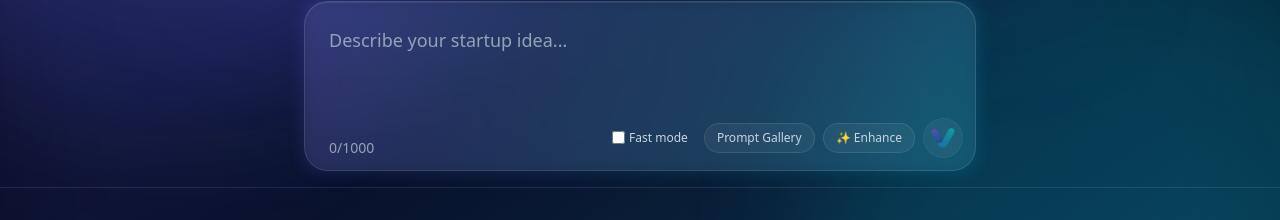
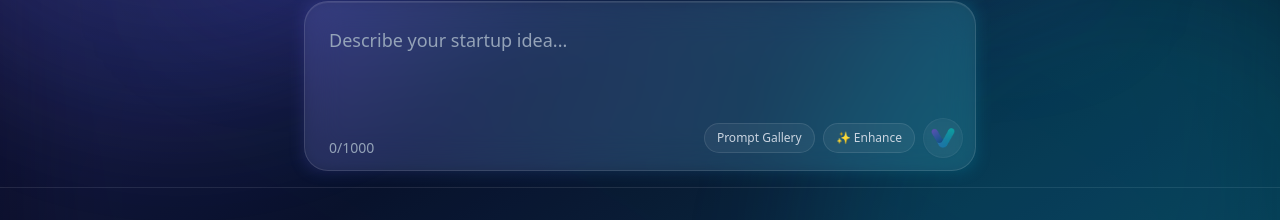
Before and after one commit to kptbarbarossa/validationly, a React (Vite) app: page / in a window 1280 px wide. Shown: the part 377-597 px from the top of the page. Built offline with nearby package versions, Linux system fonts and the light colour scheme; no server answers.

Commit message:
chore(ui): remove Fast mode toggle and param from HomePage

```diff
--- a/src/pages/HomePage.tsx
+++ b/src/pages/HomePage.tsx
@@ -76,7 +76,6 @@ const HomePage: React.FC = () => {
     };
 
     const [isSubmitting, setIsSubmitting] = useState(false);
-    const [fastMode, setFastMode] = useState(false);
 
     const triggerValidation = async () => {
         if (isSubmitting) return;
@@ -108,7 +107,7 @@ const HomePage: React.FC = () => {
                 headers: {
                     'Content-Type': 'application/json',
                 },
-                body: JSON.stringify({ idea: ideaPayload, fast: fastMode })
+                body: JSON.stringify({ idea: ideaPayload })
             });
 
             if (!response.ok) {
@@ -223,10 +222,7 @@ const HomePage: React.FC = () => {
 
                             {/* Enhanced action bar: Submit + Enhance + Gallery */}
                             <div className="absolute bottom-3 right-3 flex items-center gap-2">
-                                <label className="hidden sm:flex items-center gap-1 text-xs text-slate-300 mr-2 select-none">
-                                    <input type="checkbox" checked={fastMode} onChange={(e)=>setFastMode(e.target.checked)} className="rounded" />
-                                    {fastMode ? 'Fast mode' : 'Fast mode'}
-                                </label>
+                                {/* fast mode removed by request */}
                                 <button
                                     type="button"
                                     onClick={() => setGalleryOpen(true)}
```
